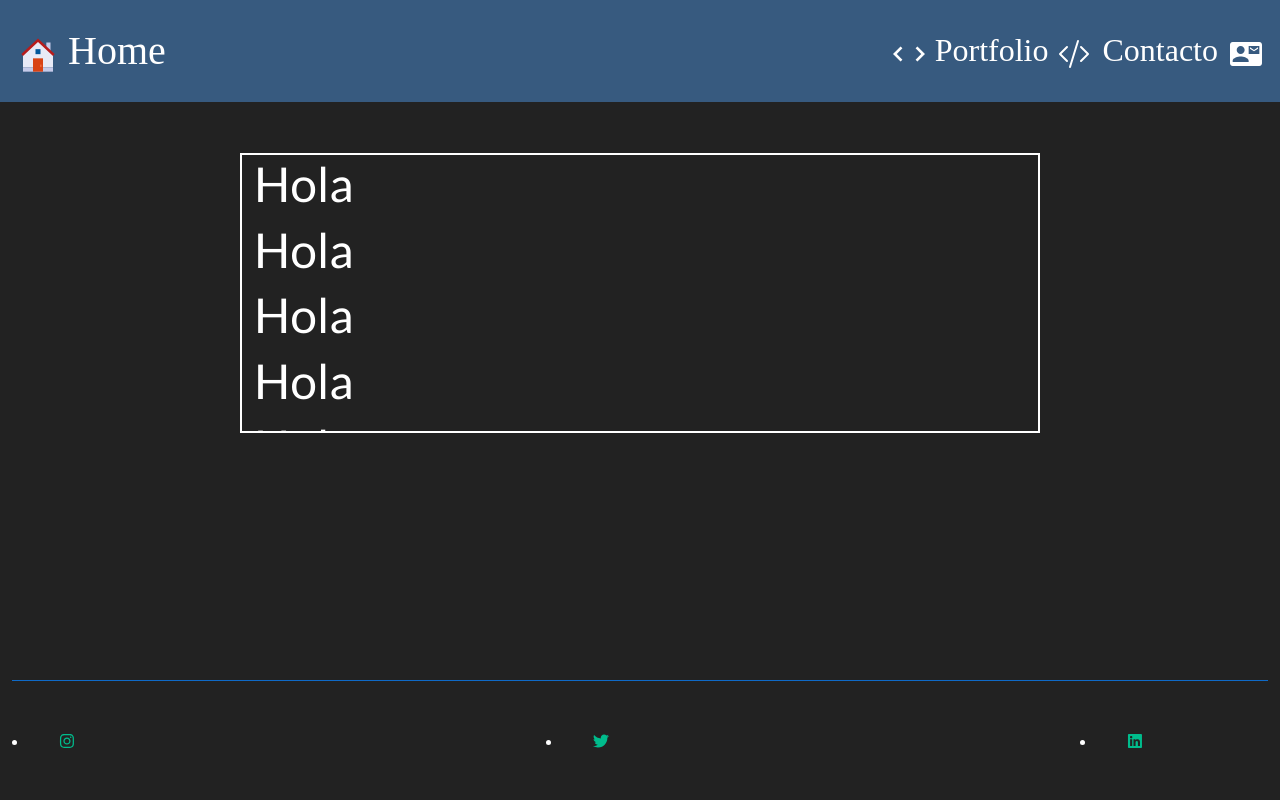
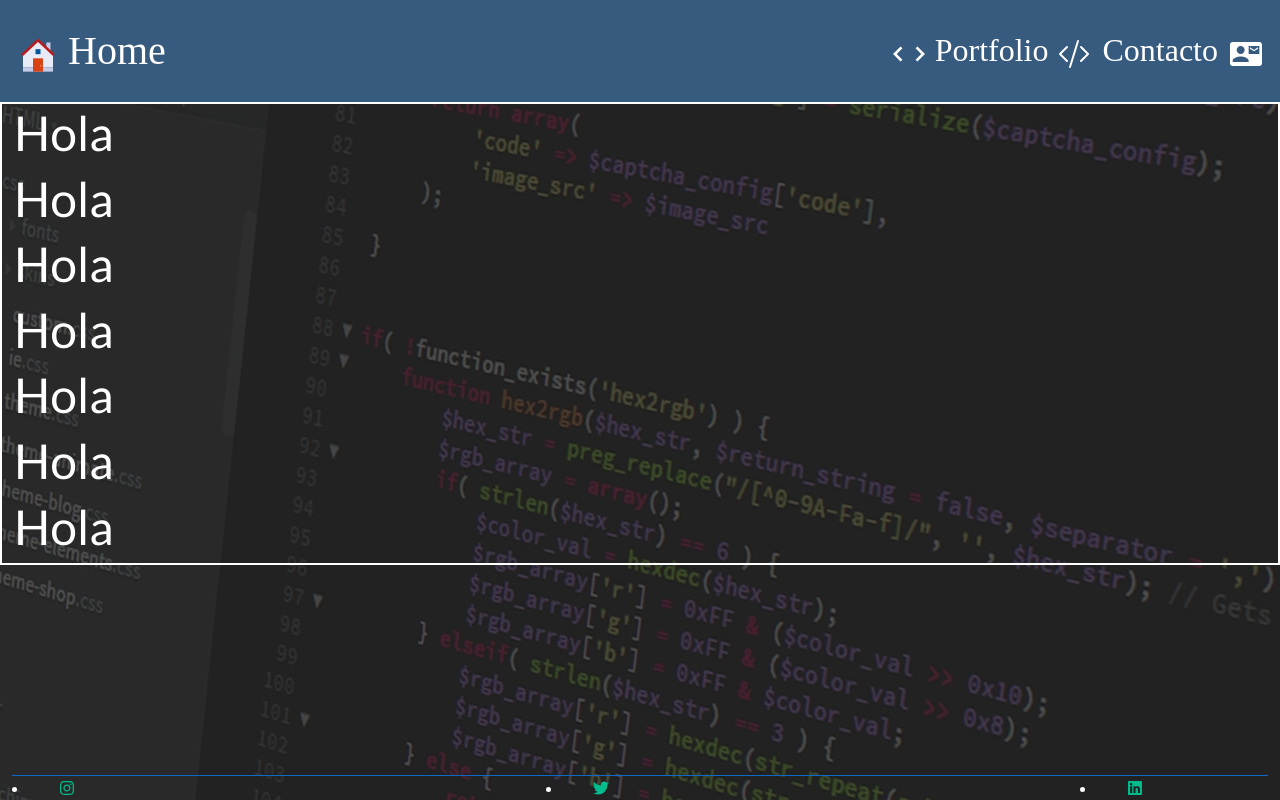
Before and after one commit to scailancrei/Portafolio, a Next.js app: page / in a window 1280 px wide. Both pictures are taken after a click on the button "Entrar". Built offline with nearby package versions, Linux system fonts and the light colour scheme; what react-animations would draw is missing.

Commit message:
viewport updates

```diff
--- a/pages/Components/Footer/footer.jsx
+++ b/pages/Components/Footer/footer.jsx
@@ -26,12 +26,15 @@ const Footer = () => {
 
                 <style jsx>{`
                 .footer{
+                    box-sizing: border-box;
                     border-top: 1px solid  #0f6ac7;
-                    height: 15vh;
+                    max-height: 100vh;
                     display: grid;
                     grid-template-columns: repeat(3, 15%); /**Un grid basado en 3 columnas al que se le otorga un 15% de ancho */
                     justify-content: space-between;
                     align-items: center;
+                    position: relative;
+
 
                 },
                 li{
--- a/pages/Components/Layout/layout.jsx
+++ b/pages/Components/Layout/layout.jsx
@@ -2,7 +2,7 @@ import 'bootswatch/dist/darkly/bootstrap.min.css'
 import Navegacion from '../Navegación/Nav'
 import Head from '../head'
 import Footer from '../Footer/footer'
-import { Container } from 'react-bootstrap'
+
 
 //Si el estado inicial es true se muestra la presentación de la web
 //Si el estado inicial es false entra en el index.
@@ -14,12 +14,8 @@ const Layout = ({ children }) => {
             <Head />
             <Navegacion />
             <div className="main-container">
-                <Container>
-                    {children}
-                </Container>
+                {children}
             </div>
-
-
             <Footer />
 
             <style jsx>{`
@@ -27,13 +23,14 @@ const Layout = ({ children }) => {
             .main-container{
                 display: grid;
                 grid-template-columns: repeat(1fr, 50%);
-                position: relative;
+                max-height: 100vh;
 
             }
 
             .main-container::after{
                 content: "";
                 background-image: url('/fondo.jpg');
+                background-repeat: no-repeat;
                 opacity: 0.2;
                 top: 0;
                 left: 0;
@@ -42,8 +39,6 @@ const Layout = ({ children }) => {
                 position: absolute;
                 z-index: -1;
             }
-
-
 
             `}</style>
 
--- /dev/null
+++ b/pages/Components/Portada/portada.jsx
@@ -0,0 +1,84 @@
+import Image from 'next/image'
+import {Button} from 'react-bootstrap'
+import { bounceIn, fadeInLeft } from 'react-animations';
+import styled, { keyframes } from 'styled-components';
+import { RiDoorOpenFill } from 'react-icons/ri'
+
+
+
+
+
+//Componente del efecto rebotar para la presentación
+const bounceAnimation = keyframes`${bounceIn}`
+
+const BouncyDiv = styled.div`
+    animation: 2s ${bounceAnimation};
+    `
+
+//Componente del efecto deslizante para la foto y ponerle un borde redondo
+const fadeInAnimation = keyframes`${fadeInLeft}`
+
+const FadeDiv = styled.div`
+margin-right: 5vw;
+margin-left: 5vw;
+animation: 5s ${fadeInAnimation};
+animation-delay: 3;
+
+.imagen{
+    border-radius: 50%;
+}
+`
+
+
+
+
+//La portada de la web al entrar
+//Si se pulsa el botón de entrar cambia el estado de la portada a false y entramos en el layout
+const Portada = ({ cambiarEstado }) => {
+
+    return (
+        <div className="bg-img">
+            <FadeDiv>
+                <Image className="imagen" src={'/mi foto.jpg'} width={'200px'} height={'200px'} />
+            </FadeDiv>
+
+            <BouncyDiv>
+                <h1 >Hola me llamo Juan Antonio Pérez Lores 👋</h1>
+                <h3>Soy Desarrollador Web. 👨‍💻</h3>
+
+                <Button style={{ position: 'relative', fontSize: '25px' }} variant="primary" onClick={cambiarEstado}><RiDoorOpenFill style={{ marginRight: '5px' }} />Entrar</Button>
+            </BouncyDiv>
+
+            <style jsx>{`
+
+                .bg-img{
+                    display: flex;
+                    justify-content: center;
+                    align-items: center;
+                    height: 100vh;
+                    position: relative;
+                }
+
+                .bg-img::before{
+                    opacity: 0.25;
+                    content: "";
+                    position: absolute;
+                    background-repeat: no-repeat;
+                    background-image: url('/fondo.jpg');
+                    background-size: cover;
+                    background-position: top center;
+                    top: 0px;
+                    right: 0px;
+                    bottom: 0px;
+                    left: 0px;
+
+                }
+                `}</style>
+        </div>
+
+
+
+    )
+}
+
+export default Portada
--- a/pages/index.jsx
+++ b/pages/index.jsx
@@ -1,84 +1,11 @@
 import Layout from './Components/Layout/layout'
-import Image from 'next/image'
-import styled, { keyframes } from 'styled-components';
-import { bounceIn, fadeInLeft } from 'react-animations';
-import { Button, Container } from 'react-bootstrap'
+
+import { Container } from 'react-bootstrap'
 import { useState } from 'react'
-import {RiDoorOpenFill} from 'react-icons/ri'
-
-
-//Componente del efecto rebotar para la presentación
-const bounceAnimation = keyframes`${bounceIn}`
-
-const BouncyDiv = styled.div`
-    animation: 2s ${bounceAnimation};
-    `
-
-//Componente del efecto deslizante para la foto y ponerle un borde redondo
-const fadeInAnimation = keyframes`${fadeInLeft}`
-
-const FadeDiv = styled.div`
-margin-right: 5vw;
-margin-left: 5vw;
-animation: 5s ${fadeInAnimation};
-animation-delay: 3;
-
-.imagen{
-    border-radius: 50%;
-}
-`
+import Portada from './Components/Portada/portada'
 
 
 
-
-//La portada de la web al entrar
-//Si se pulsa el botón de entrar cambia el estado de la portada a false y entramos en el layout
-const Portada = ({ cambiarEstado }) => {
-
-    return (
-        <div className="bg-img">
-            <FadeDiv>
-                <Image className="imagen" src={'/mi foto.jpg'} width={'200px'} height={'200px'} />
-            </FadeDiv>
-
-            <BouncyDiv>
-                <h1 >Hola me llamo Juan Antonio Pérez Lores 👋</h1>
-                <h3>Soy Desarrollador Web. 👨‍💻</h3>
-
-                 <Button style={{ position: 'relative', fontSize: '25px' }} variant="primary" onClick={cambiarEstado}><RiDoorOpenFill style={{ marginRight: '5px'}}/>Entrar</Button>
-            </BouncyDiv>
-
-            <style jsx>{`
-
-                .bg-img{
-                    display: flex;
-                    justify-content: center;
-                    align-items: center;
-                    height: 100vh;
-                    position: relative;
-                }
-
-                .bg-img::before{
-                    opacity: 0.25;
-                    content: "";
-                    position: absolute;
-                    background-repeat: no-repeat;
-                    background-image: url('/fondo.jpg');
-                    background-size: cover;
-                    background-position: top center;
-                    top: 0px;
-                    right: 0px;
-                    bottom: 0px;
-                    left: 0px;
-
-                }
-                `}</style>
-        </div>
-
-
-
-    )
-}
 
 
 //Componente principal de Index donde se gestiona el estado de la portada y el layout.
@@ -94,19 +21,8 @@ const Index = () => {
         <>
 
             {estado
-                ? <Layout />
-                : <Portada cambiarEstado={handleEstado} />
-            }
-
-
-            <Container fluid style={{ marginTop: '4%',maxWidth: '100vh' , maxHeight: '35vh', overflow: 'auto', border: '2px solid', msOverflowStyle: 'scrollbar'}}>
-            <h1>Hola</h1>
-            <h1>Hola</h1>
-            <h1>Hola</h1>
-            <h1>Hola</h1>
-            <h1>Hola</h1>
-            <h1>Hola</h1>
-            <h1>Hola</h1>
+                ? <Layout  >
+                    <Container className="contenedor-principal" fluid style={{ maxWidth: '100vw', maxHeight: '100vh', overflow: 'auto', border: '2px solid', msOverflowStyle: 'none' }}>
                         <h1>Hola</h1>
                         <h1>Hola</h1>
                         <h1>Hola</h1>
@@ -115,16 +31,10 @@ const Index = () => {
                         <h1>Hola</h1>
                         <h1>Hola</h1>
 
-            <h1>Hola</h1>
-            <h1>Hola</h1>
-            <h1>Hola</h1>
-            <h1>Hola</h1>
-            <h1>Hola</h1>
-
-
-            <h1>UWU</h1>
                     </Container>
-
+                </Layout>
+                : <Portada cambiarEstado={handleEstado} />
+            }
 
         </>
 
```
Lines whose indentation alone changed are shown as unchanged.
